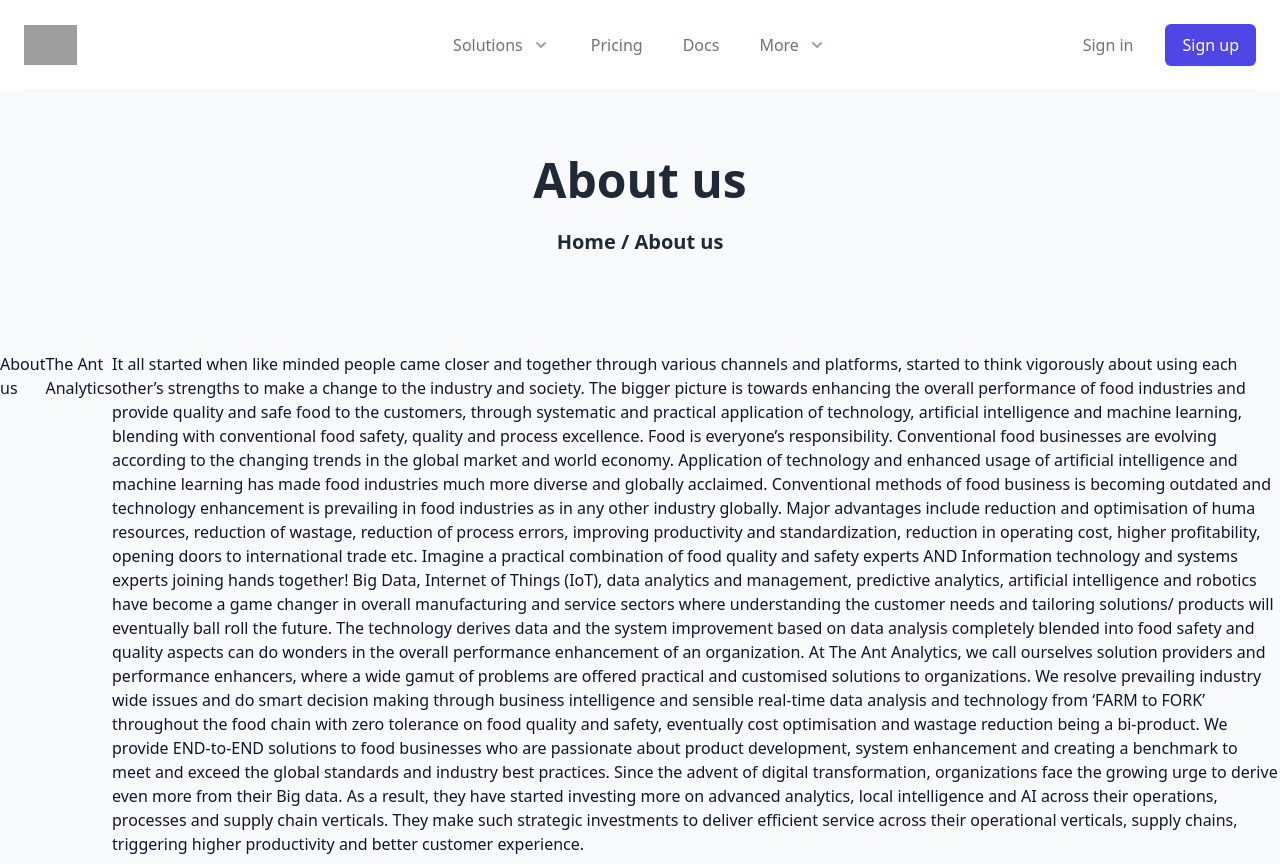
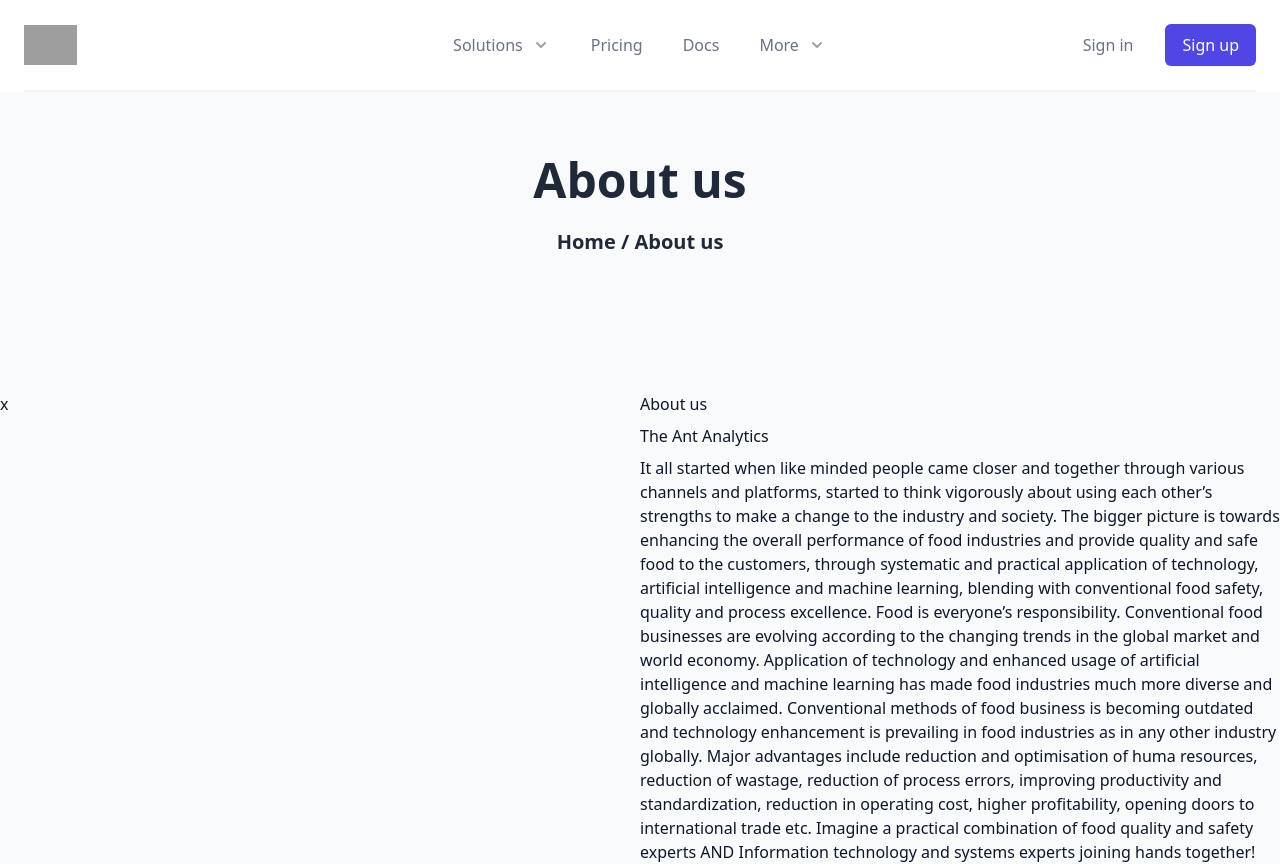
Before and after one commit to AntAnalytics/ant-app, a Next.js app: page /about-us in a window 1280 px wide. Shown: the top 864 px of the page. Built offline with nearby package versions, Linux system fonts and the light colour scheme; grey boxes are pictures that could not be loaded.

Commit message:
about us layout fixed

```diff
--- a/pages/about-us.tsx
+++ b/pages/about-us.tsx
@@ -12,10 +12,10 @@ const Home: NextPage = () => {
         </Link>
         / About us
       </HeroHeader>
-      <section>
-        <div className='flex flex-col'>
-          <div className='flex'></div>
-          <div className='flex'>
+      <section className='container mx-auto py-10'>
+        <div className='flex flex-row'>
+          <div className='flex flex-1'>x</div>
+          <div className='flex flex-1 flex-col'>
             <h2>About us</h2>
             <h3>The Ant Analytics</h3>
             <p>
```
